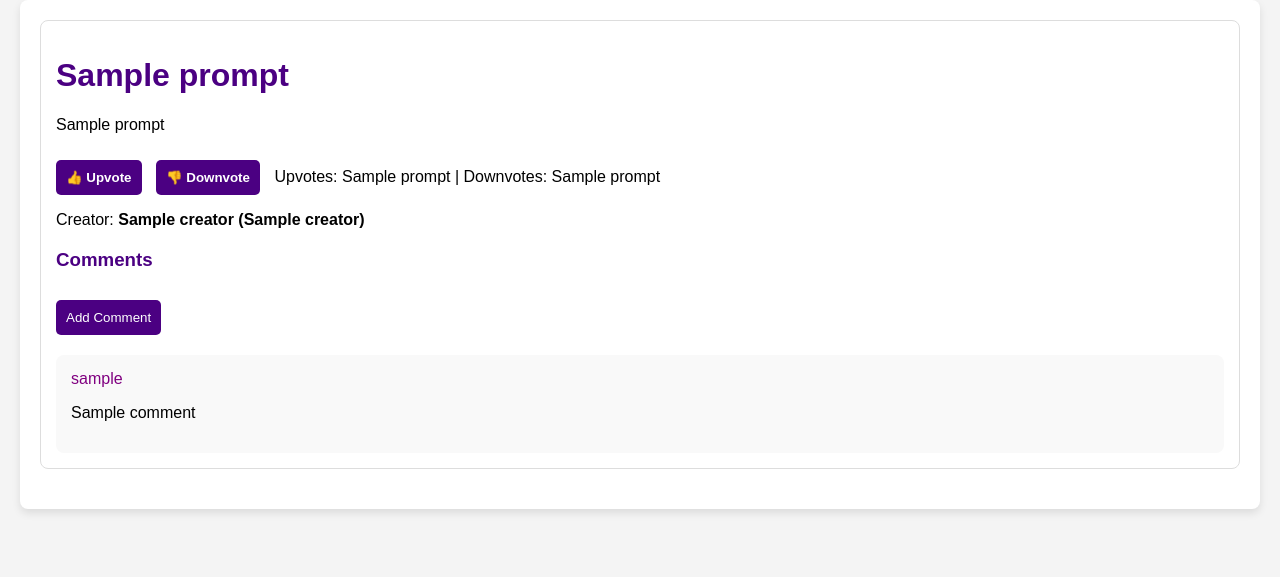
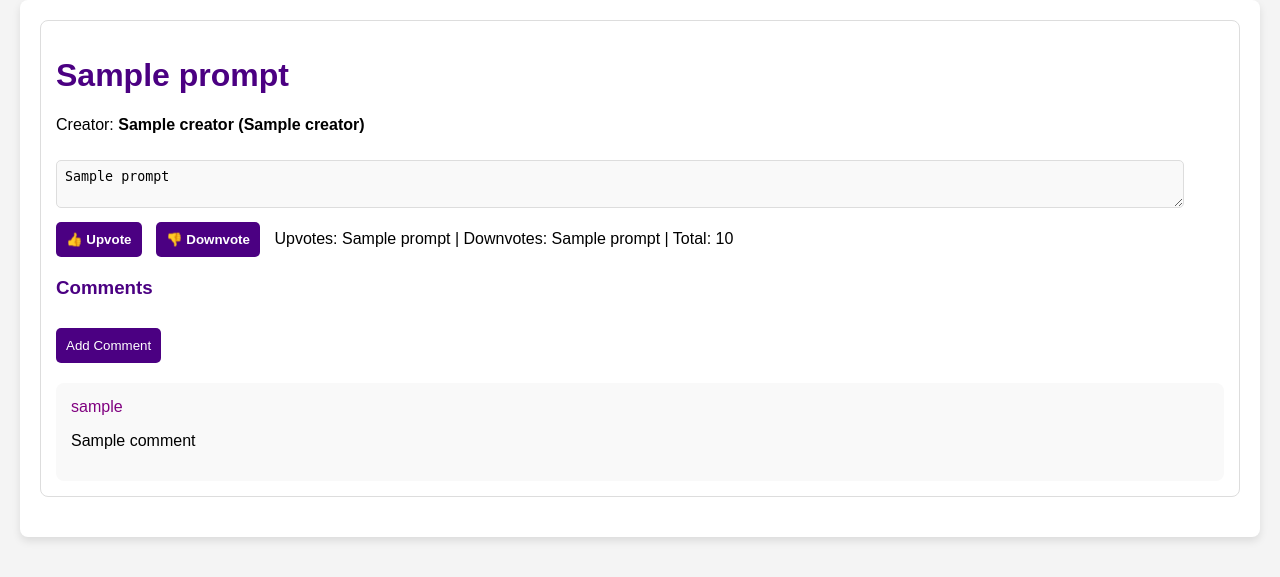
Before and after one commit to The-Orange-Squad/aidaweb-pren, a Flask app: template templates/prompt_single.html in a window 1280 px wide. Shown: the part 43-620 px from the top of the page. Run offline with Flask 3, Linux system fonts and the light colour scheme; the template is opened without the code that fills it: most values are stand-ins (such as "Sample title", 1, 10 or a date in 2020).

Commit message:
Refactor prompt_single.html to display creator information and calculate total votes

```diff
--- a/templates/prompt_single.html
+++ b/templates/prompt_single.html
@@ -3,13 +3,13 @@
 <div class="prompt-container">
     <div class="prompt-header">
         <h1>{{ prompt[2] }}</h1>
-        <p>{{ prompt[3] }}</p>
+        <p id="author">Creator: <b>{{ creator[1] }} ({{ creator[2] }})</b></p>
+        <textarea readonly>{{ prompt[3] }}</textarea>
     </div>
     <div class="prompt-votes">
         <button class="vote-btn upvote" data-prompt-id="{{ prompt[0] }}" data-vote-type="1">👍 Upvote</button>
         <button class="vote-btn downvote" data-prompt-id="{{ prompt[0] }}" data-vote-type="-1">👎 Downvote</button>
-        <span id="voteRatio">Upvotes: {{ prompt[4] }} | Downvotes: {{ prompt[5] }}</span>
-        <p id="author">Creator: <b>{{ creator[1] }} ({{ creator[2] }})</b></p>
+        <span id="voteRatio">Upvotes: {{ prompt[4] }} | Downvotes: {{ prompt[5] }} | Total: {{ prompt[4] - prompt[5] }}</span>
     </div>
     <div class="prompt-comments">
         <h3>Comments</h3>
```
